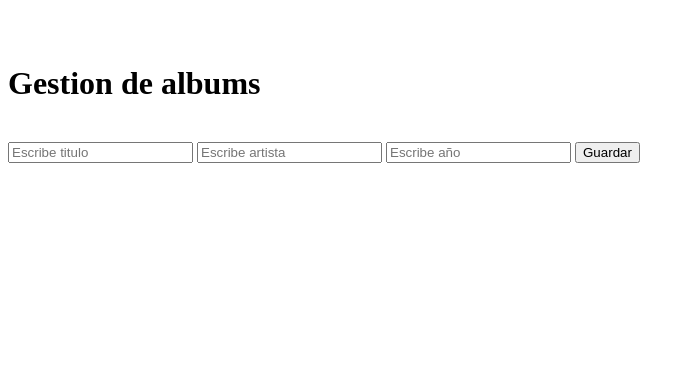
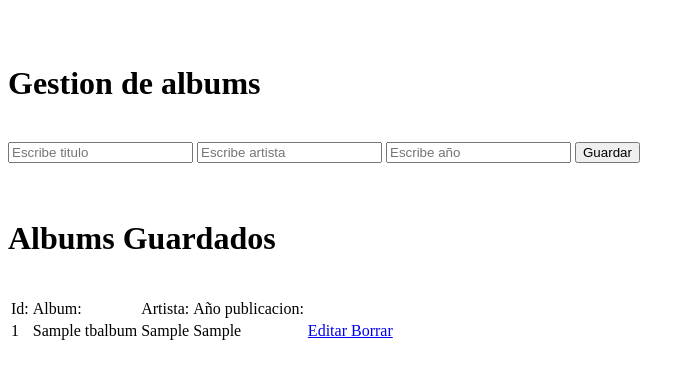
Before and after one commit to Diegooraul/POO181, a Flask app: page / in a window 1280 px wide. Shown: the top 379 px of the page, without its empty margins (0-695 px from the left). Run offline with Flask 3, Linux system fonts and the light colour scheme; tables that the repository leaves empty or names only in its code hold one stand-in row (values such as "Sample post"); some libraries are stand-ins or nearby versions.

Commit message:
Pract7: Select Albums y tabla en Vista
Se le agrego una tabla al index la cual nos arroja los datos que almacenamos en la BD y enlaces de editar y borrar

```diff
--- a/Pract5/app.py 1,U.py
+++ b/Pract5/app.py 1,U.py
@@ -16,7 +16,11 @@ mysql= MySQL(app)
 #declaracion de ruta http://localhost:5000
 @app.route('/')
 def index():
-    return render_template('index.html')
+    CC= mysql.connection.cursor();
+    CC.execute('select * from tbalbums')
+    conAlbums= CC.fetchall()
+    print(conAlbums)
+    return render_template('index.html', listAlbums= conAlbums)
 
 #ruta http:localhost:5000/guardar tipo POST Para Insert
 
--- a/Pract5/templates/index.html
+++ b/Pract5/templates/index.html
@@ -28,5 +28,35 @@
         <input type="number" name="txtAnio" placeholder="Escribe año">
         <button type="submit"> Guardar</button>
     </form>
+<br>
+<br>
+
+<h1> Albums Guardados</h1>
+<br>
+<table>
+    <thead>
+        <tr>
+             <td>Id: </td>
+             <td>Album: </td>
+             <td>Artista: </td>
+             <td>Año publicacion: </td>
+        </tr>
+    </thead>
+    <tbody>
+        {% for alb in listAlbums %}
+        <tr>
+             <td> {{alb.0}} </td>
+             <td> {{alb.1}} </td>
+             <td> {{alb.2}} </td>
+             <td> {{alb.3}} </td>
+             <td>
+                <a href=#> Editar </a>
+                <a href=#> Borrar </a>
+             </td>
+        </tr>
+        {% endfor %}
+    </tbody>
+
+</table>
 </body>
 </html>
```
